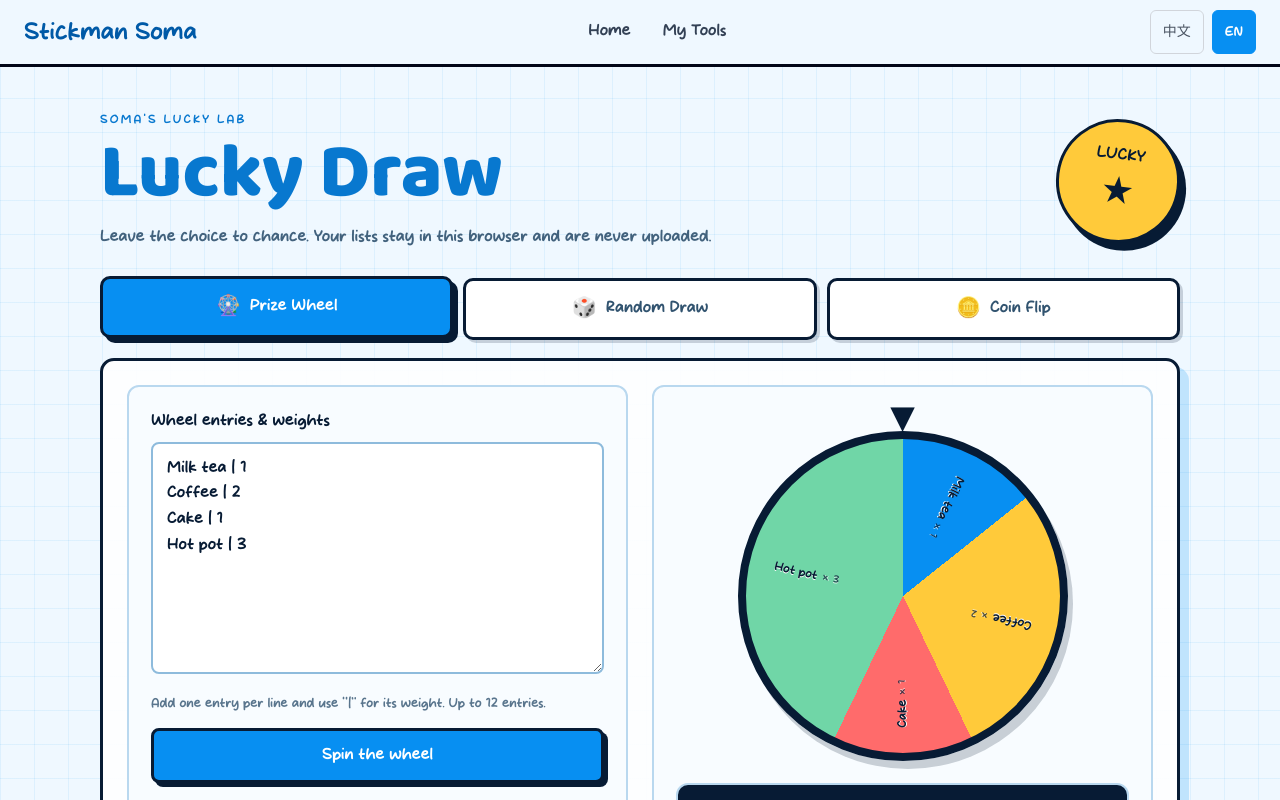
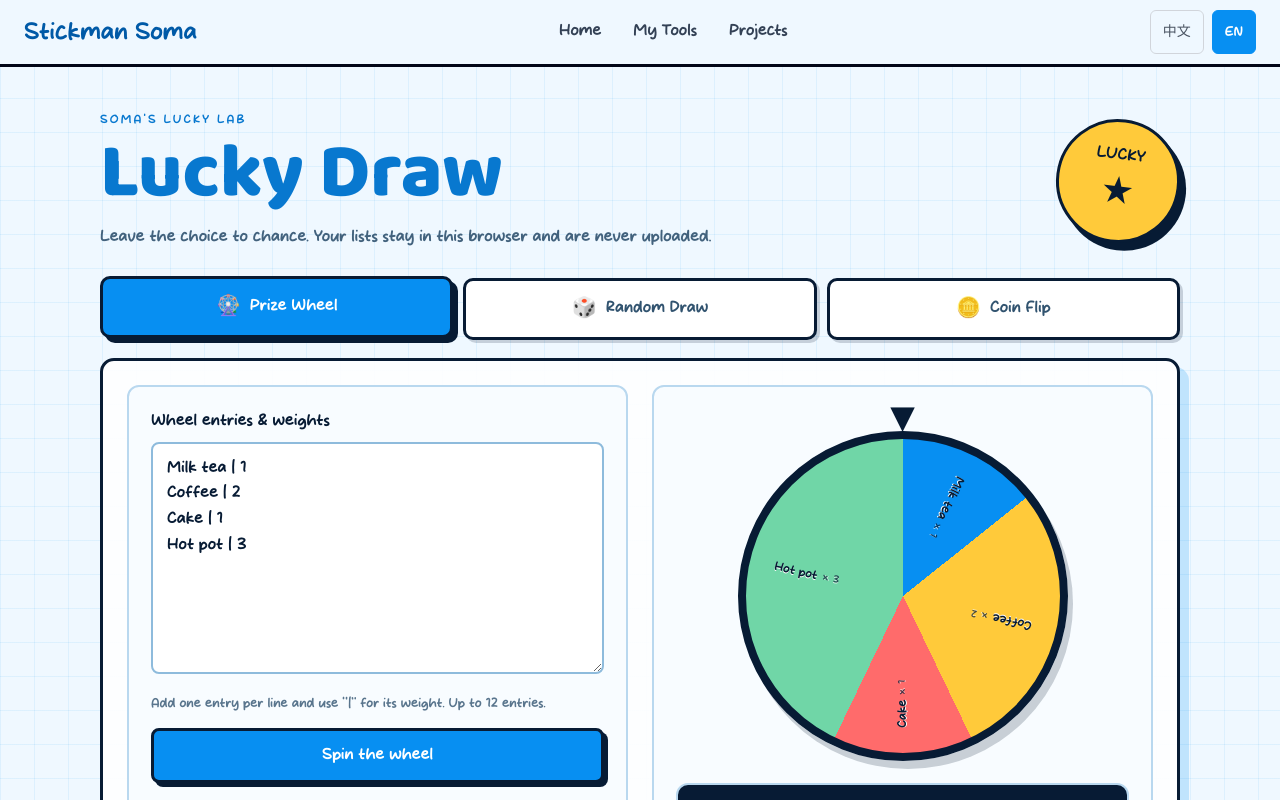
Before and after one commit to somali0128/soma-comic, a React app: page /lottery in a window 1280 px wide. Shown: the top 800 px of the page. Built offline with nearby package versions, Linux system fonts and the light colour scheme; the HTML template or start-up script is replaced by a standard one.

Commit message:
Update src/locales/en.js for tools-first portfolio

```diff
--- a/src/locales/en.js
+++ b/src/locales/en.js
@@ -4,7 +4,7 @@ const en = {
     home: 'Home',
     tools: 'My Tools',
     orderMenu: 'Order Menu',
-    socialFeed: 'Social Feed',
+    projects: 'Projects',
   },
   placeholder: {
     comingSoon: 'This page is under construction. Check back soon.',
@@ -20,7 +20,7 @@ const en = {
     title: 'Soma Li',
     subtitle: 'AI Agent Builder in Halifax',
     identity: 'Dongyue Li · Soma Li · 李东樾 · 樾哥',
-    primaryCta: 'Updates',
+    primaryCta: 'Open Toolbox',
     nowTitle: 'Focus',
     nowItems: [
       {
@@ -37,9 +37,9 @@ const en = {
       },
     ],
     panels: {
-      social: {
-        title: 'Social Feed',
-        description: 'GitHub, LinkedIn, and Bilibili updates.',
+      projects: {
+        title: 'Selected Work',
+        description: 'AI experiments, livestream components, and useful everyday tools.',
       },
       tools: {
         title: 'My Tools',
@@ -159,6 +159,11 @@ const en = {
     subtitle:
       'A small shelf for recent personal tools, including livestream browser sources, a real-time heart-rate battle overlay, and an open-source family menu mini program.',
     statusLabel: 'Recent',
+    useNow: 'Use it now',
+    viewSource: 'View project',
+    projectsEyebrow: 'Selected work',
+    projectsTitle: 'Small problems, finished into useful things',
+    projectsSubtitle: 'Less posting for the sake of posting; more work that shows how I think and build.',
     items: {
       clock: {
         title: 'Clock Plugin',
```
